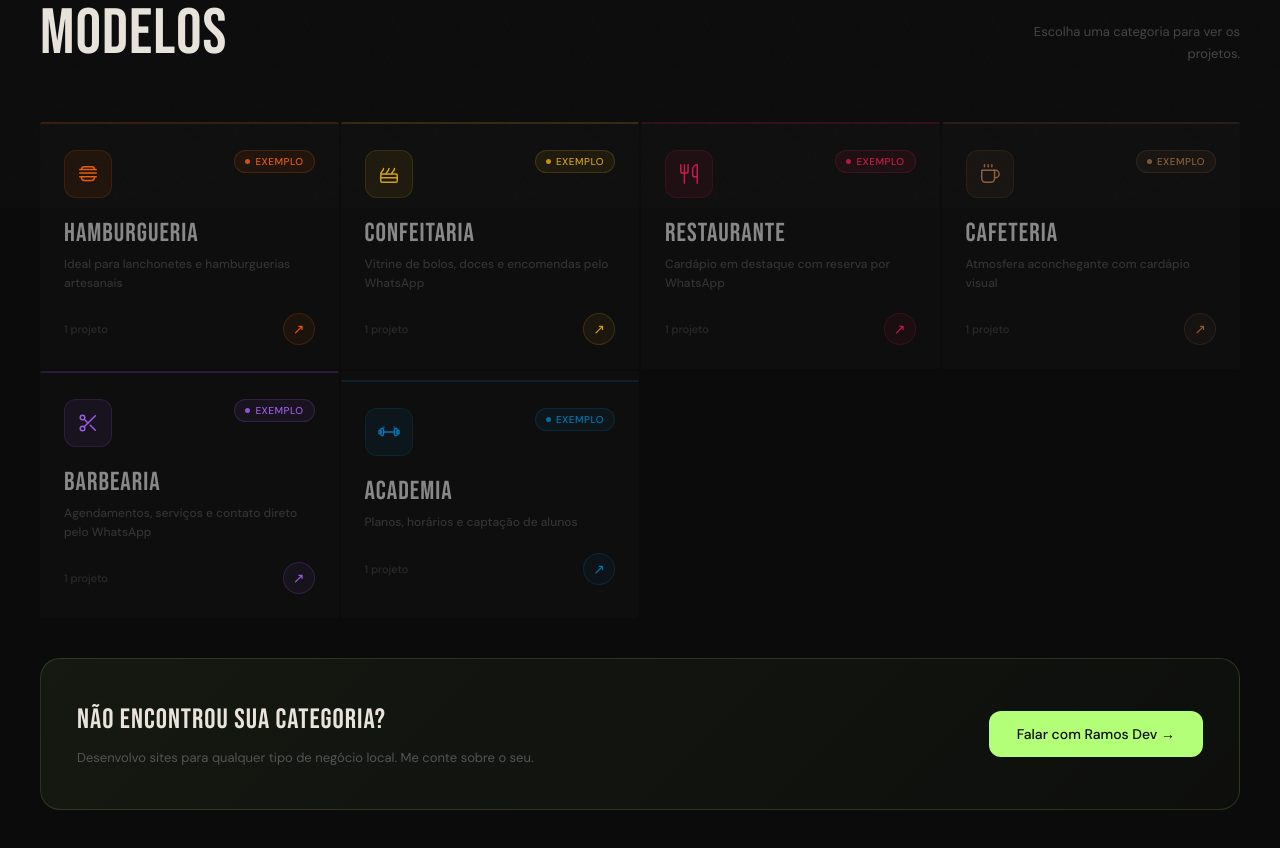
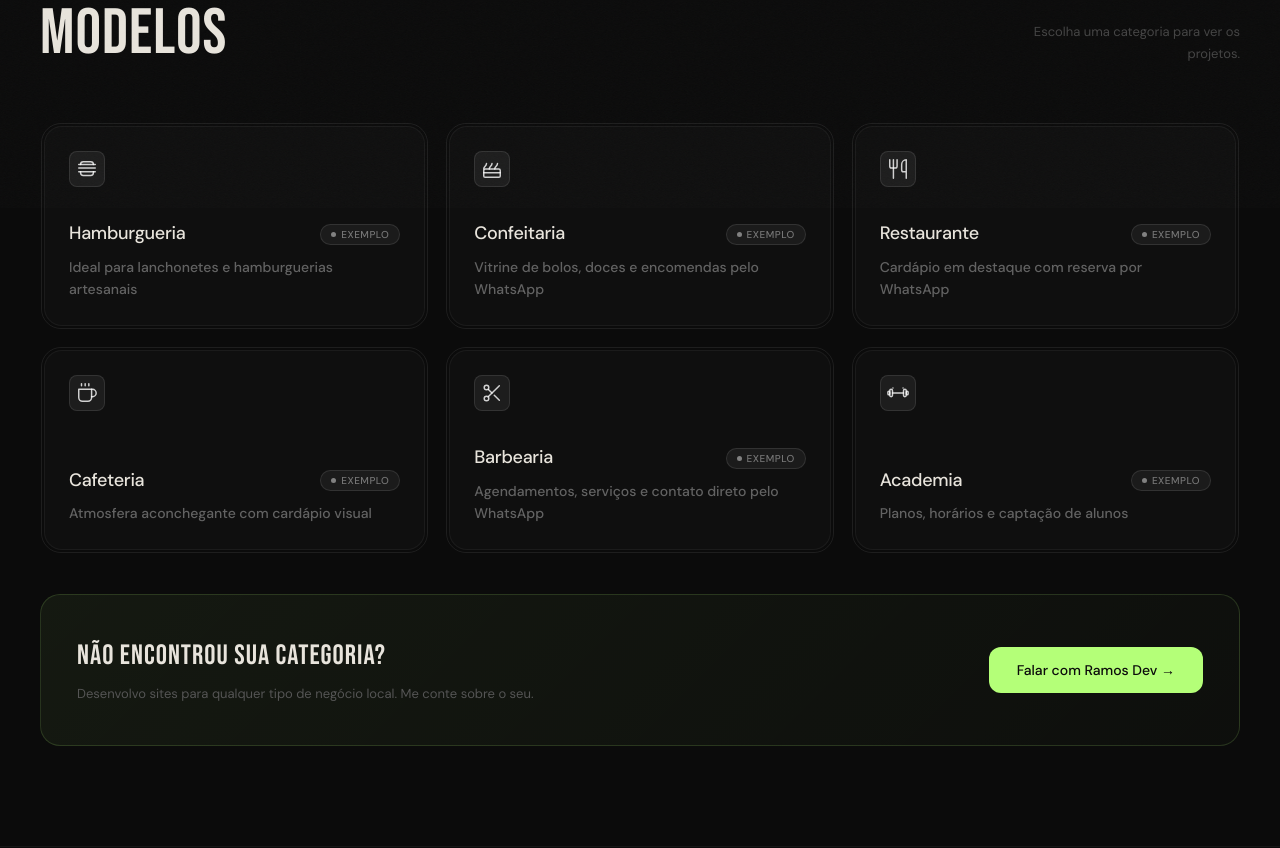
Before and after one commit to pedroramin/portfolio, a React (Vite) app: page / in a window 1280 px wide. Shown: the part 1040-1888 px from the top of the page. Built offline with nearby package versions, Linux system fonts and the light colour scheme.

Commit message:
Refactor category button layout and styles
Updated grid layout and styles for category buttons in Portfolio component.

```diff
--- a/src/Portfolio.jsx
+++ b/src/Portfolio.jsx
@@ -723,106 +723,87 @@ function Trabalhos({ onContact }) {
         {/* ── Grade de categorias ── */}
         {!selectedCat && (
           <div className="fade-in">
-            <div style={{ display: "grid", gridTemplateColumns: "repeat(auto-fill, minmax(260px, 1fr))", gap: "2px" }}>
-              {TEMPLATES.map((tpl, idx) => {
+            <div style={{ display: "grid", gridTemplateColumns: "repeat(auto-fill, minmax(300px, 1fr))", gap: "16px" }}>
+              {TEMPLATES.map((tpl) => {
                 const count = (VIDEOS_BY_CAT[tpl.id] || []).length;
                 const hasProjects = count > 0;
                 return (
                   <button key={tpl.id} onClick={() => setSelectedCat(tpl)}
                     style={{
-                      background: "#0e0e0e", border: "none",
-                      padding: "0", cursor: "pointer", textAlign: "left",
-                      position: "relative", overflow: "visible",
+                      background: "transparent", border: "none",
+                      padding: "1px", cursor: "pointer", textAlign: "left",
+                      position: "relative",
                       color: "inherit", fontFamily: "'DM Sans'",
-                      aspectRatio: idx === 0 ? "auto" : "auto",
-                      transition: "all .3s",
-                      borderRadius: "2px",
-                    }}
-                    onMouseEnter={e => {
-                      e.currentTarget.querySelector(".cat-bg").style.opacity = "1";
-                      e.currentTarget.querySelector(".cat-label").style.color = "#fff";
-                      e.currentTarget.querySelector(".cat-arrow").style.transform = "translate(3px, -3px)";
-                      if (e.currentTarget.querySelector(".cat-line")) e.currentTarget.querySelector(".cat-line").style.width = "100%";
-                    }}
-                    onMouseLeave={e => {
-                      e.currentTarget.querySelector(".cat-bg").style.opacity = "0";
-                      e.currentTarget.querySelector(".cat-label").style.color = "#888";
-                      e.currentTarget.querySelector(".cat-arrow").style.transform = "";
-                      if (e.currentTarget.querySelector(".cat-line")) e.currentTarget.querySelector(".cat-line").style.width = "0%";
+                      borderRadius: "20px",
                     }}>
 
                     {/* Glowing border effect */}
                     <GlowingEffect
-                      spread={35}
+                      spread={40}
                       glow={true}
                       disabled={false}
-                      proximity={60}
-                      inactiveZone={0.05}
+                      proximity={64}
+                      inactiveZone={0.01}
                       borderWidth={2}
                     />
 
-                    {/* Colored bg on hover */}
-                    <div style={{ position: "relative", overflow: "hidden", borderRadius: "2px" }}>
-                    <div className="cat-bg" style={{
-                      position: "absolute", inset: 0, opacity: 0,
-                      background: `linear-gradient(135deg, ${tpl.color}18 0%, ${tpl.color}06 100%)`,
-                      transition: "opacity .3s",
-                    }} />
+                    {/* Outer border container */}
+                    <div style={{
+                      borderRadius: "20px",
+                      border: "1px solid rgba(255,255,255,0.08)",
+                      padding: "2px",
+                      background: "transparent",
+                    }}>
+                      {/* Inner card */}
+                      <div style={{
+                        background: "#0f0f0f",
+                        borderRadius: "18px",
+                        border: "1px solid rgba(255,255,255,0.05)",
+                        padding: "24px",
+                        display: "flex",
+                        flexDirection: "column",
+                        justifyContent: "space-between",
+                        minHeight: "200px",
+                        gap: "24px",
+                      }}>
+                        {/* Icon */}
+                        <div style={{
+                          width: "36px", height: "36px", borderRadius: "8px",
+                          background: "rgba(255,255,255,0.06)",
+                          border: "1px solid rgba(255,255,255,0.1)",
+                          display: "flex", alignItems: "center", justifyContent: "center",
+                        }}>
+                          {CAT_ICONS[tpl.id]?.("rgba(255,255,255,0.8)")}
+                        </div>
 
-                    {/* Top accent line */}
-                    <div style={{ position: "absolute", top: 0, left: 0, right: 0, height: "2px", background: `${tpl.color}30` }} />
-                    <div className="cat-line" style={{
-                      position: "absolute", top: 0, left: 0, height: "2px",
-                      width: "0%", background: tpl.color,
-                      transition: "width .4s ease",
-                    }} />
-
-                    <div style={{ position: "relative", zIndex: 1, padding: "28px 24px 24px" }}>
-                      {/* Top row: emoji + badge */}
-                      <div style={{ display: "flex", justifyContent: "space-between", alignItems: "flex-start", marginBottom: "20px" }}>
+                        {/* Text */}
+                        <div>
                           <div style={{
-                          width: "48px", height: "48px", borderRadius: "12px",
-                          background: `${tpl.color}15`, border: `1px solid ${tpl.color}25`,
-                          display: "flex", alignItems: "center", justifyContent: "center",
-                        }}>{CAT_ICONS[tpl.id]?.(tpl.color)}</div>
-
+                            display: "flex", justifyContent: "space-between", alignItems: "center",
+                            marginBottom: "10px",
+                          }}>
+                            <h3 style={{
+                              fontSize: "18px", fontWeight: 600,
+                              color: "#e8e4dc", letterSpacing: "-0.3px", lineHeight: 1.3,
+                            }}>{tpl.label}</h3>
                             {hasProjects ? (
                               <div style={{
                                 display: "flex", alignItems: "center", gap: "5px",
-                            background: `${tpl.color}15`, borderRadius: "20px",
-                            padding: "4px 10px", border: `1px solid ${tpl.color}30`,
+                                background: "rgba(255,255,255,0.05)", borderRadius: "20px",
+                                padding: "3px 10px", border: "1px solid rgba(255,255,255,0.1)",
+                                flexShrink: 0,
                               }}>
-                            <div style={{ width: "5px", height: "5px", borderRadius: "50%", background: tpl.color, animation: "blink 1.5s ease infinite" }} />
-                            <span style={{ fontSize: "10px", color: tpl.color, letterSpacing: ".5px" }}>EXEMPLO</span>
+                                <div style={{ width: "5px", height: "5px", borderRadius: "50%", background: "rgba(255,255,255,0.5)", animation: "blink 1.5s ease infinite" }} />
+                                <span style={{ fontSize: "10px", color: "rgba(255,255,255,0.4)", letterSpacing: ".5px" }}>EXEMPLO</span>
                               </div>
                             ) : (
-                          <span style={{ fontSize: "10px", color: "#2a2a2a", letterSpacing: "1px", padding: "4px 10px", border: "1px solid #1a1a1a", borderRadius: "20px" }}>EM BREVE</span>
+                              <span style={{ fontSize: "10px", color: "#2a2a2a", letterSpacing: "1px", padding: "3px 10px", border: "1px solid #1a1a1a", borderRadius: "20px", flexShrink: 0 }}>EM BREVE</span>
                             )}
                           </div>
-
-                      {/* Name */}
-                      <div className="cat-label" style={{
-                        fontFamily: "'Bebas Neue'", fontSize: "26px", letterSpacing: "1px",
-                        color: "#888", marginBottom: "6px", transition: "color .3s",
-                      }}>{tpl.label}</div>
-
-                      {/* Desc */}
-                      <p style={{ fontSize: "12px", color: "#333", lineHeight: 1.6, marginBottom: "20px" }}>{tpl.desc}</p>
-
-                      {/* Bottom row */}
-                      <div style={{ display: "flex", justifyContent: "space-between", alignItems: "center" }}>
-                        <span style={{ fontSize: "11px", color: "#2a2a2a" }}>
-                          {hasProjects ? `${count} projeto${count > 1 ? "s" : ""}` : "—"}
-                        </span>
-                        <div className="cat-arrow" style={{
-                          width: "32px", height: "32px", borderRadius: "50%",
-                          border: `1px solid ${tpl.color}30`, background: `${tpl.color}10`,
-                          display: "flex", alignItems: "center", justifyContent: "center",
-                          fontSize: "14px", color: tpl.color, transition: "transform .25s",
-                        }}>↗</div>
+                          <p style={{ fontSize: "14px", color: "rgba(255,255,255,0.35)", lineHeight: 1.6, margin: 0 }}>{tpl.desc}</p>
                         </div>
                       </div>
-                    </div>{/* fim wrapper interno */}
+                    </div>
                   </button>
                 );
               })}
```
Lines whose indentation alone changed are shown as unchanged.
